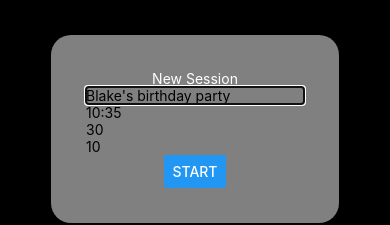
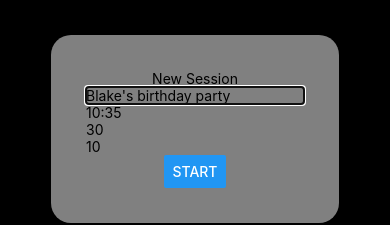
Before and after one commit to EricNavar/drink-tracker, a React Native app in the folder drink-tracker-expo/: screen / in a window 390 px wide. Both pictures are taken after a click on the button "NEW SESSION". Shown: the part 304-529 px from the top of the page. Built offline with nearby package versions, Linux system fonts and the light colour scheme.

Commit message:
bug and styling fixes

```diff
--- a/drink-tracker-expo/components/NewSessionDrawer.tsx
+++ b/drink-tracker-expo/components/NewSessionDrawer.tsx
@@ -40,7 +40,7 @@ const NewSessionDrawer = (
             >
                 <View style={styles.centeredView}>
                     <View style={styles.modalView}>
-                        <Text status='primary' style={{ color: 'white' }}>New Session</Text>
+                        <Text>New Session</Text>
                         <TextInput
                             value={name}
                             onChangeText={setName}
@@ -104,7 +104,6 @@ const styles = StyleSheet.create({
         backgroundColor: '#2196F3',
     },
     textStyle: {
-        color: 'white',
         fontWeight: 'bold',
         textAlign: 'center',
     },
--- a/drink-tracker-expo/screens/PrivacyPolicy.tsx
+++ b/drink-tracker-expo/screens/PrivacyPolicy.tsx
@@ -1,15 +1,16 @@
+import { Layout } from '@ui-kitten/components';
 import React from 'react';
 import { Button, View, Text } from 'react-native';
 
 const PrivacyPolicy = () => {
     console.log('hello');
     return (
-        <View>
+        <Layout>
             <Text>
                 We don't share your data with any other person or company.
             </Text>
             <Button title="Back" />
-        </View>
+        </Layout>
     );
 };
 
```
